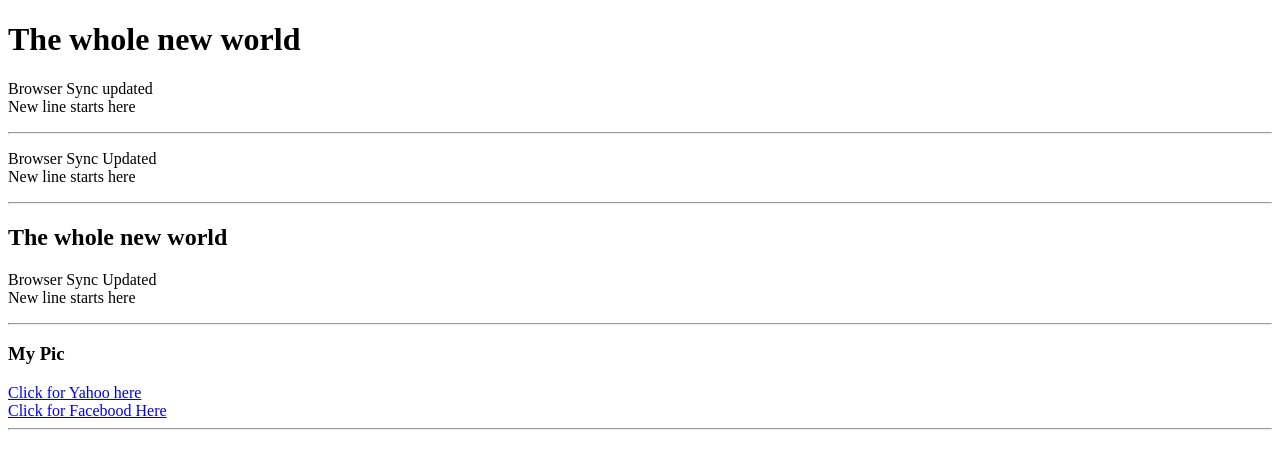
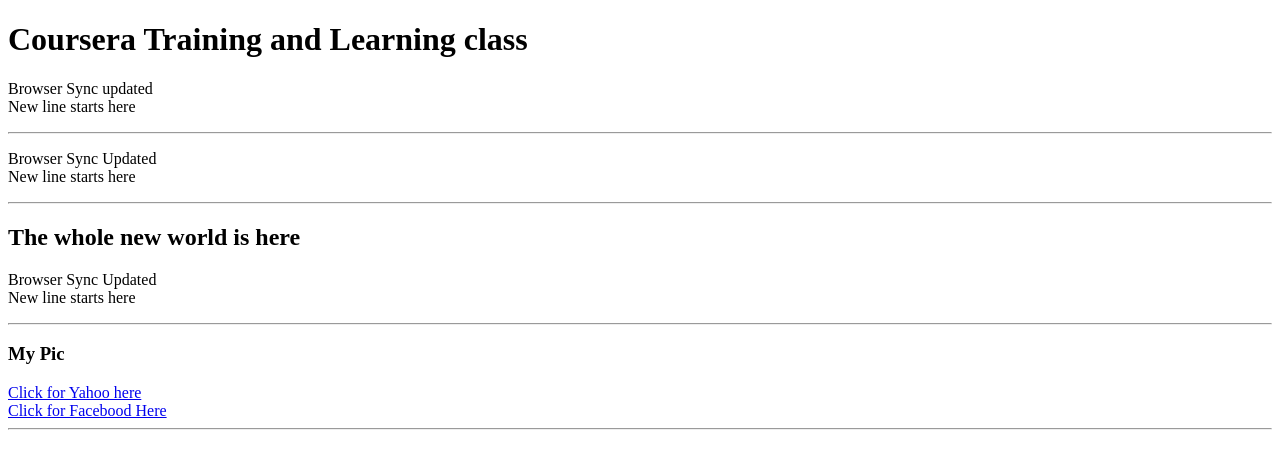
Before and after one commit to imran286/coursera-test, a plain HTML site: page site/index.html in a window 1280 px wide. Drawn offline with Linux system fonts and the light colour scheme.

Commit message:
H1 Header updated

```diff
--- a/site/index.html
+++ b/site/index.html
@@ -4,7 +4,7 @@
  <Meta charset="UTF-10">
  </head>
  <Body>
-	 <H1> The whole new world</h1>
+	 <H1> Coursera Training and Learning class</h1>
 	 <p Title="New Word"> Browser Sync updated <br>
         New line starts here
 	</P>
@@ -15,7 +15,7 @@
 
 	</P>
 	<HR>
-	<H2> The whole new world</h2>
+	<H2> The whole new world is here</h2>
 	<p>
         Browser Sync Updated <br>
         New line starts here
```
